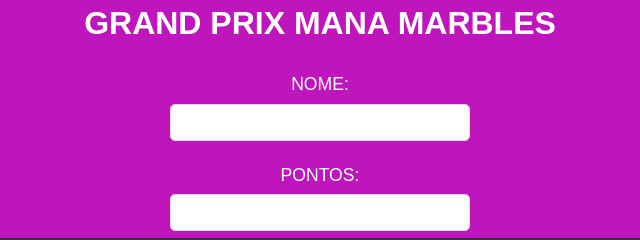
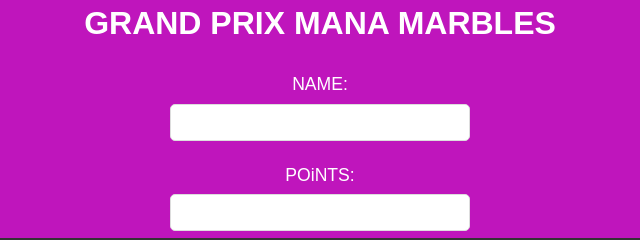
Before and after one commit to VBDOL/GRID-RACE, a plain HTML site: page index.html in a window 1280 px wide. Shown: the part 492-732 px from the top of the page, 320-960 px from the left. Drawn offline with Linux system fonts and the light colour scheme.

Commit message:
Update index.html

```diff
--- a/index.html
+++ b/index.html
@@ -11,9 +11,9 @@
   <img class="responsive-image" src="./img/capaa.png" alt="fundo" />
   <h1><strong>GRAND PRIX MANA MARBLES</strong></h1>
   <form>
-    <label for="name">NOME:</label>
+    <label for="name">NAME:</label>
     <input type="text" id="name" name="name">
-    <label for="valor">PONTOS:</label>
+    <label for="valor">POiNTS:</label>
     <input type="text" id="valor" name="valor">
     <input type="submit" value="ADICIONAR">
   </form>
```
